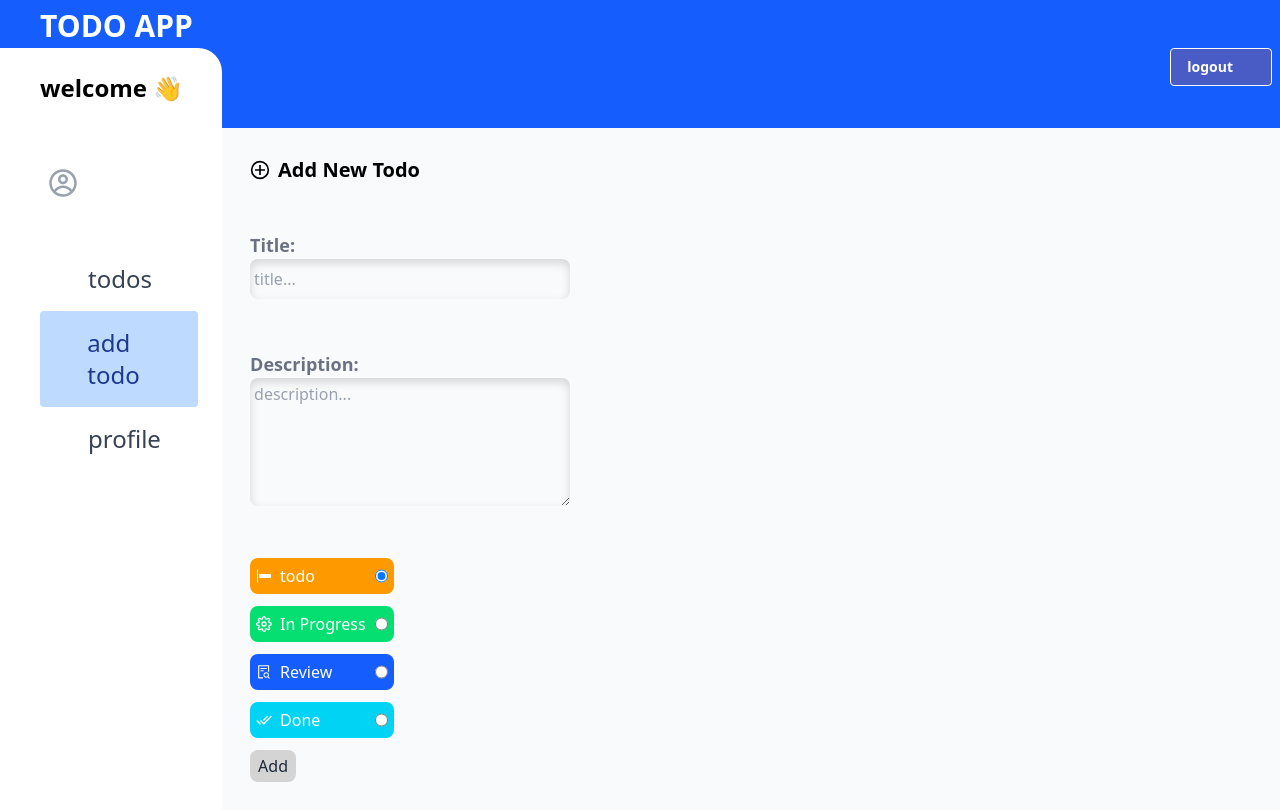
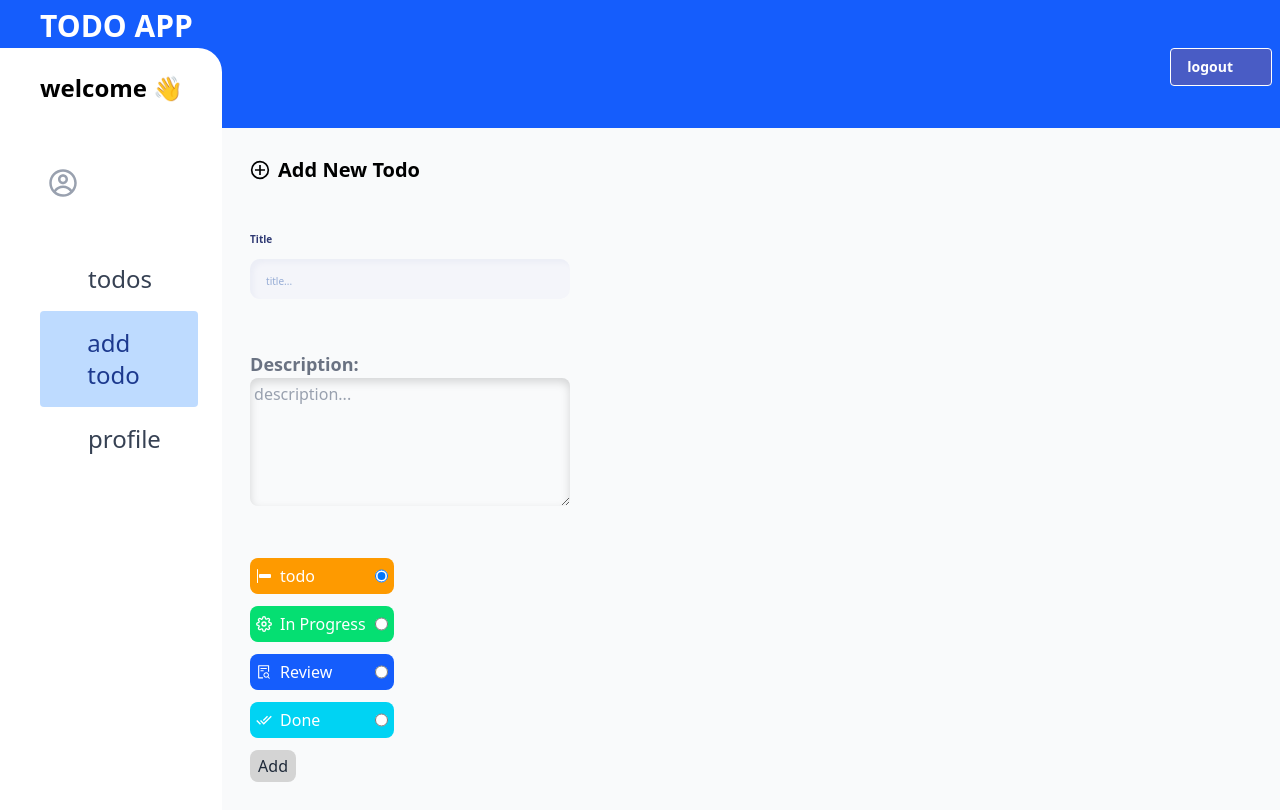
Before and after one commit to shahryar78f/todo-app, a Next.js app: page /add-todo in a window 1280 px wide. Built offline with nearby package versions, Linux system fonts and the light colour scheme; no server answers; sample sign-in values are in the browser's storage; some icons are missing.

Commit message:
refactor: Integrate `Input` component in `AddTodoPage` for improved input handling and UI consistency

```diff
--- a/src/app/add-todo/_components/AddTodo.tsx
+++ b/src/app/add-todo/_components/AddTodo.tsx
@@ -13,6 +13,7 @@ import { toast } from 'react-toastify';
 import RadioButton from './element/RadioButton';
 import { addTodoSchema, type AddTodoFormData } from './schema';
 import Button from '@/components/ui/Button';
+import Input from '@/components/ui/Input';
 
 function AddTodoPage() {
   const { mutate: addTodo, isPending } = useAddTodo();
@@ -60,14 +61,11 @@ function AddTodoPage() {
       </h2>
       <form className="flex flex-col gap-8" onSubmit={handleSubmit(onSubmit)}>
         <div className="flex flex-col">
-          <label htmlFor="title" className="text-gray-500 text-[18px] font-bold">
-            Title:
-          </label>
-          <input
-            id="title"
+          <Input
+            label="Title"
             type="text"
             placeholder="title..."
-            className="shadow-[inset_0_4px_10px_rgba(0,0,0,0.15)] p-1 rounded-[8px] h-10 w-80 placeholder:text-gray-400 focus:outline-none"
+            className="w-80"
             {...register('title')}
           />
           <p className="min-h-[20px] text-sm text-red-500">{errors.title?.message}</p>
```
